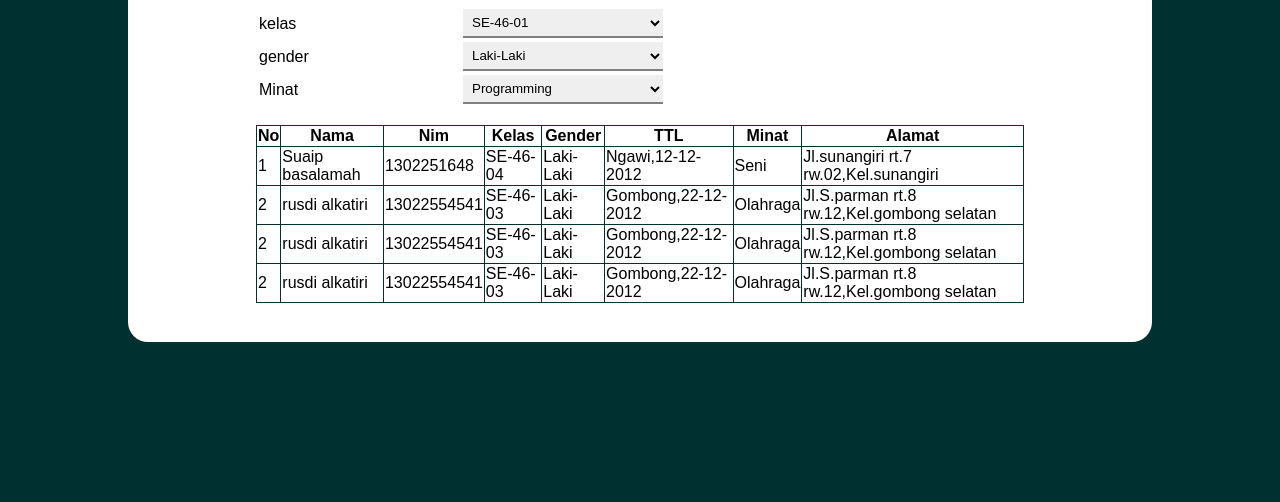
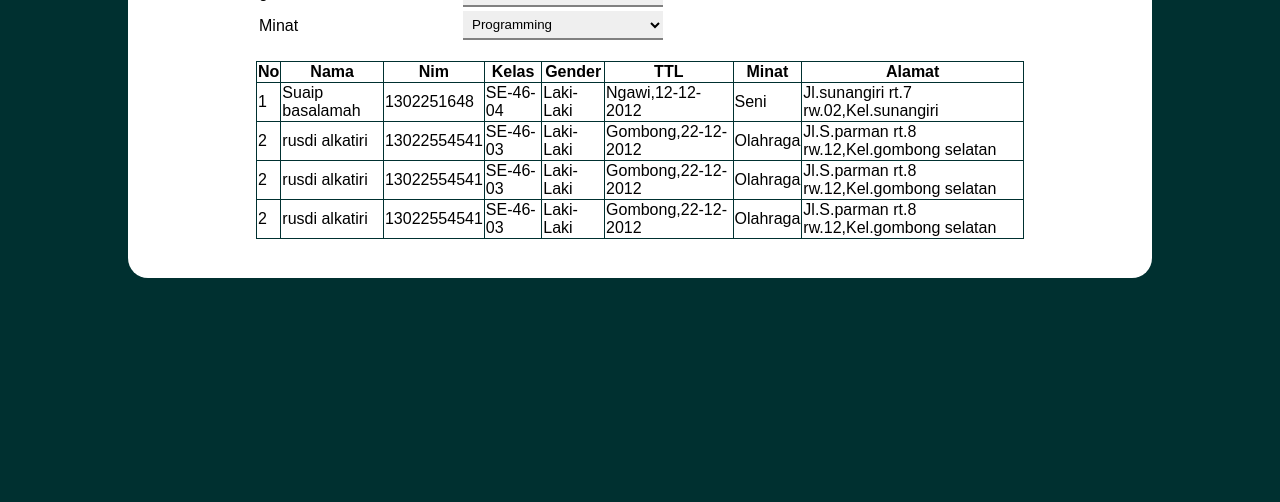
Before and after one commit to proyek-tingkat-ecoplus/tugas-wepro, a plain HTML site: page css - kelompok/menuview.html in a window 1280 px wide. Shown: the part 298-800 px from the top of the page. Drawn offline with Linux system fonts and the light colour scheme.

```diff
--- a/css - kelompok/asset/menuviwe.css
+++ b/css - kelompok/asset/menuviwe.css
@@ -8,7 +8,7 @@
 .container{
     border-radius: 20px;
     background-color: white;
-    margin: 10%;
+    margin: 5% 10% 10% 10%;
     padding: 3% 10% 3% 10%;
 }
 
```
